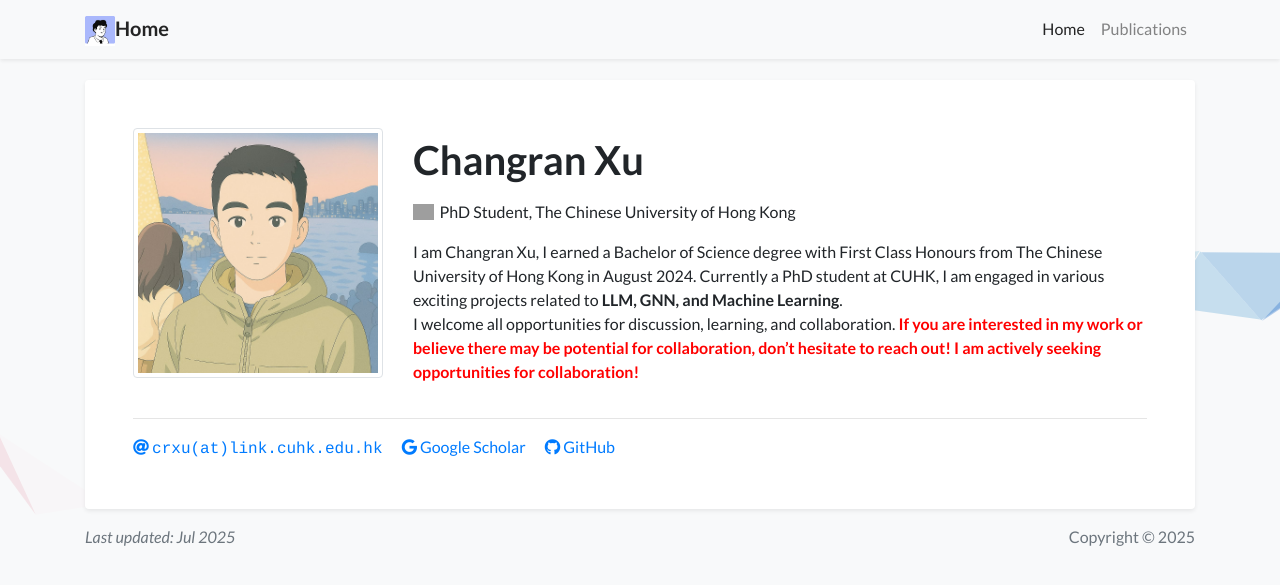
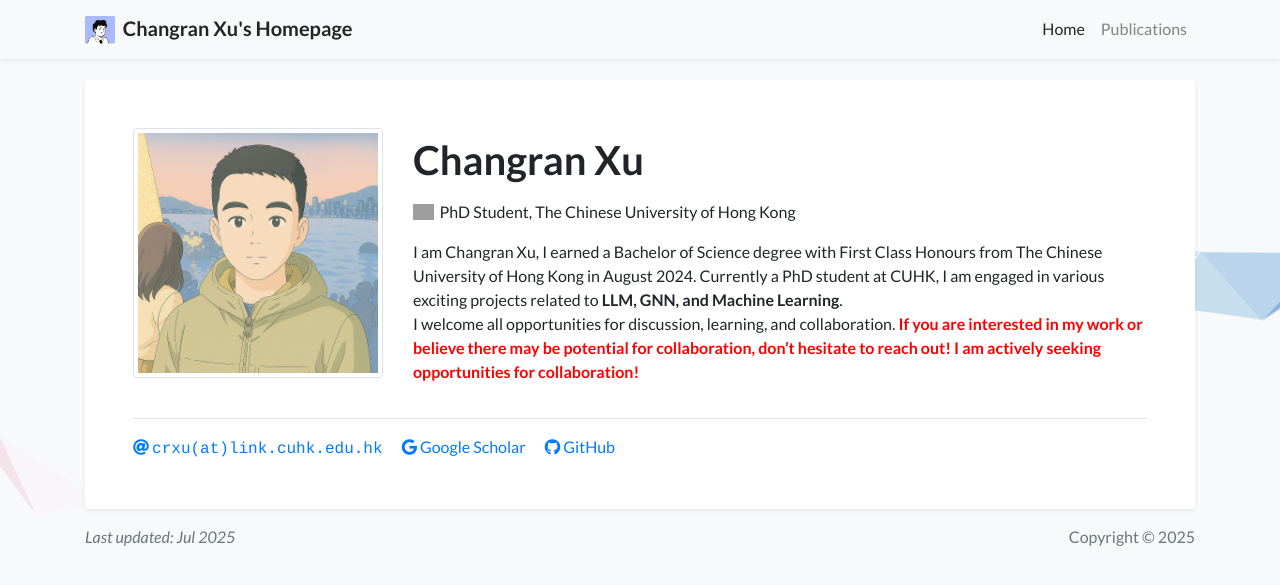
Before and after one commit to ChangranXU/changranxu.github.io, a Jekyll site: the page built from index.html, in a window 1280 px wide. Shown: the top 585 px of the page. Built offline with Jekyll 4.4.1, drawn with Linux system fonts in a browser that asks for light colours; a style sheet for code colours, icons or effects is not loaded; grey boxes are pictures that could not be loaded.

Commit message:
Update navbar.html

```diff
--- a/_includes/navbar.html
+++ b/_includes/navbar.html
@@ -1,6 +1,15 @@
 <nav class="navbar navbar-expand-sm navbar-light bg-light fixed-top mb-5 shadow-sm">
     <div class="container">
-        <a class="navbar-brand"><img src='assets/images/etc/apple-icon.png' style='vertical-align: middle; width: 30px; height: auto;'/><strong>{{page.navbar_name}}</strong></a>
+        <a class="navbar-brand">
+            <img src='assets/images/etc/apple-icon.png' style='vertical-align: middle; width: 30px; height: auto;'/>&nbsp;
+            <strong>
+                {% if page.navbar_name == "Home" %}
+                    Changran Xu's Homepage
+                {% else %}
+                    {{ page.navbar_name }}
+                {% endif %}
+            </strong>
+        </a>
         <button class="navbar-toggler" type="button" data-toggle="collapse" data-target="#navbarResponsive" aria-controls="navbarResponsive" aria-expanded="false" aria-label="Toggle navigation">
             <span class="navbar-toggler-icon"></span>
         </button>
```
